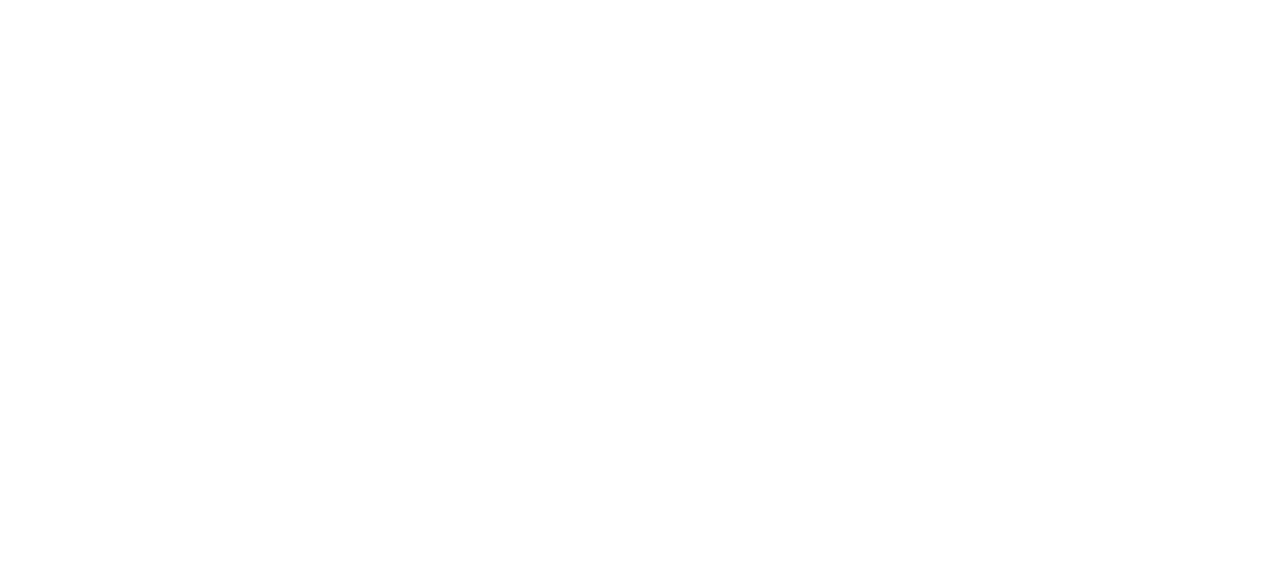
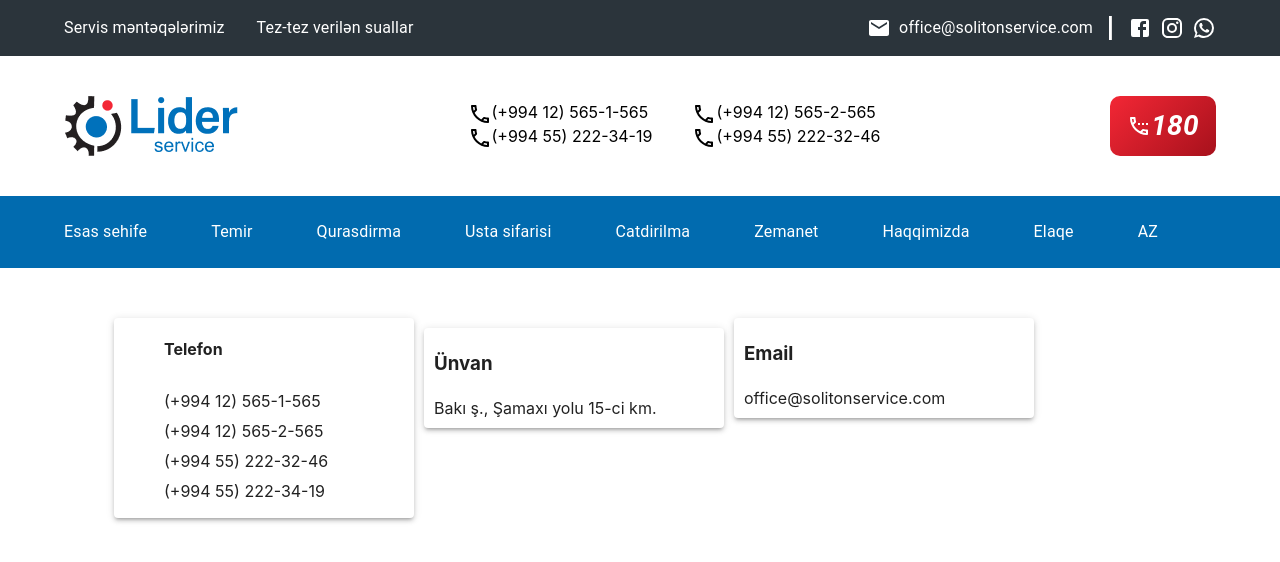
Before and after one commit to abbbsovaaa/React-first, a React (Create React App) app in the folder react/react task 1/: page /about in a window 1280 px wide. Before the commit this address had no page. Shown: the top 562 px of the page. Built offline with nearby package versions, Linux system fonts and the light colour scheme.

Commit message:
add about

```diff
--- /dev/null
+++ b/react/react task 1/src/components/PageContainer/SecondHeader/index.jsx
@@ -0,0 +1,51 @@
+import { Divider, Typography } from "@mui/material";
+import { Box, Container, Stack } from "@mui/system";
+
+const SecondHeader = () => {
+  return (
+      <Box
+          sx={{
+              backgroundColor: '#016BAF',
+             '&  p': {
+                  color: 'white'
+              },
+              '& *': {
+                  color: 'white',
+
+                  textDecoration: 'none'
+              },
+          }}
+      >
+          <Container maxWidth="lg">
+              <Stack
+                  direction={{ xs: 'column', md: "row" }}
+                  justifyContent="space-between"
+                  alignItems='center'
+                  py={3}>
+                  <Stack direction="row" gap={8} mb={{ xs: 1, md: 0 }}>
+                      <Typography component="a" href="https://google.com">Esas sehife </Typography>
+                      <Typography component="a" href="https://google.com">Temir</Typography>
+                      <Typography component="a" href="https://google.com">Qurasdirma</Typography>
+                      <Typography component="a" href="https://google.com">Usta sifarisi</Typography>
+                      <Typography component="a" href="https://google.com">Catdirilma</Typography>
+                      <Typography component="a" href="https://google.com">Zemanet</Typography>
+                      <Typography component="a" href="https://google.com">Haqqimizda</Typography>
+                      <Typography component="a" href="https://google.com">Elaqe</Typography>
+                      <Typography component="a" href="https://google.com">AZ</Typography>
+                  </Stack>
+                  <Stack direction="row" gap={3} flexWrap="wrap">
+                      <Stack direction="row" gap={1}>
+
+
+                      </Stack>
+
+                  </Stack>
+              </Stack>
+          </Container>
+      </Box>
+
+  )
+
+}
+
+export default SecondHeader;
--- a/react/react task 1/src/components/PageContainer/index.jsx
+++ b/react/react task 1/src/components/PageContainer/index.jsx
@@ -1,4 +1,5 @@
 import Header from "./Header"
+import SecondHeader from "./SecondHeader"
 import TopHeader from "./TopHeader"
 
 const PageContainer = ({ hasBanner, children }) => {
@@ -6,6 +7,9 @@
         <>
             <TopHeader />
             <Header />
+            <SecondHeader />
+
+
             {
                 hasBanner && <div>
 
@@ -14,7 +18,7 @@
             <main>
                 {children}
             </main>
-            <Footer />
+
         </>
     )
 }
--- /dev/null
+++ b/react/react task 1/src/pages/About/index.jsx
@@ -0,0 +1,74 @@
+import { Paper } from "@mui/material";
+import { Box, Container, Stack } from "@mui/system";
+import PageContainer from "../../components/PageContainer"
+
+const About = () => {
+    return (
+
+        <PageContainer>
+            <Container>
+                <Box sx={{
+                    display: 'flex',
+                    margin:'50px'
+                }}>
+                    <Paper sx={{
+                        width: ' 300px',
+                        height: '200px',
+
+                    }} elevation={3}>
+                        <Stack
+                            sx={{
+                                margin: 'auto 50px'
+                            }}> <h4>Telefon</h4></Stack>
+                        <Stack sx={{
+                            margin: '10px 50px'
+                        }}>(+994 12) 565-1-565</Stack>
+                        <Stack sx={{
+                            margin: '10px 50px'
+                        }}>(+994 12) 565-2-565</Stack>
+                        <Stack sx={{
+                            margin: '10px 50px'
+                        }}>(+994 55) 222-32-46</Stack>
+                        <Stack sx={{
+                            margin: '10px 50px'
+                        }}>(+994 55) 222-34-19</Stack>
+                    </Paper>
+                    <Paper sx={{
+                        width: '300px',
+                        height: '100px',
+                       margin:'10px'
+
+                    }} elevation={3}>
+                        <Stack sx={{
+                            margin:'5px 10px'
+                        }}><h3>Ünvan</h3></Stack>
+                        <Stack sx={{
+                            margin:'5px 10px'
+                        }}>Bakı ş., Şamaxı yolu 15-ci km.</Stack>
+                    </Paper>
+                    <Paper sx={{
+                        width: '300px',
+                        height: '100px',
+
+                    }} elevation={3}>
+
+                        <Stack sx={{
+                            margin:'5px 10px'
+                        }}> <h3>Email</h3> </Stack>
+                        <Stack sx={{
+                            margin:'5px 10px'
+                        }}>office@solitonservice.com</Stack>
+                    </Paper>
+
+                </Box>
+
+
+
+
+
+            </Container>
+        </PageContainer>
+
+    )
+}
+export default About;
--- a/react/react task 1/src/pages/Elaqe/index.jsx
+++ b/react/react task 1/src/pages/Elaqe/index.jsx
@@ -1,12 +1,14 @@
 import Header from "../../components/PageContainer/Header";
+
+import SecondHeader from "../../components/PageContainer/SecondHeader";
 import TopHeader from "../../components/PageContainer/TopHeader";
 
-const Elaqe=()=>{
-  return(
+const Elaqe = () => {
+  return (
     <>
-    <TopHeader/>
-    <Header/>
-
+      <TopHeader />
+      <Header />
+      <SecondHeader />
 
 
     </>
--- a/react/react task 1/src/routing/index.jsx
+++ b/react/react task 1/src/routing/index.jsx
@@ -1,4 +1,5 @@
 import { Route, Routes } from "react-router";
+import About from "../pages/About";
 import Elaqe from "../pages/Elaqe";
 import NotFound from "../pages/NotFound";
 import UstaSifarisi from "../pages/UstaSifarisi";
@@ -10,8 +11,8 @@
       <Routes>
          <Route path="/notfound" element={<NotFound />} />
          <Route path="/ustasifarisi" element={<UstaSifarisi />} />
-  <Route path="/elaqe" element={<Elaqe/>}/>
-
+         <Route path="/elaqe" element={<Elaqe />} />
+         <Route path="/about" element={<About />} />
       </Routes>
    )
 }
```
Also changed, not shown: react/react task 1/src/assets/harita.png (added), react/react task 1/src/assets/usta.png (added).
